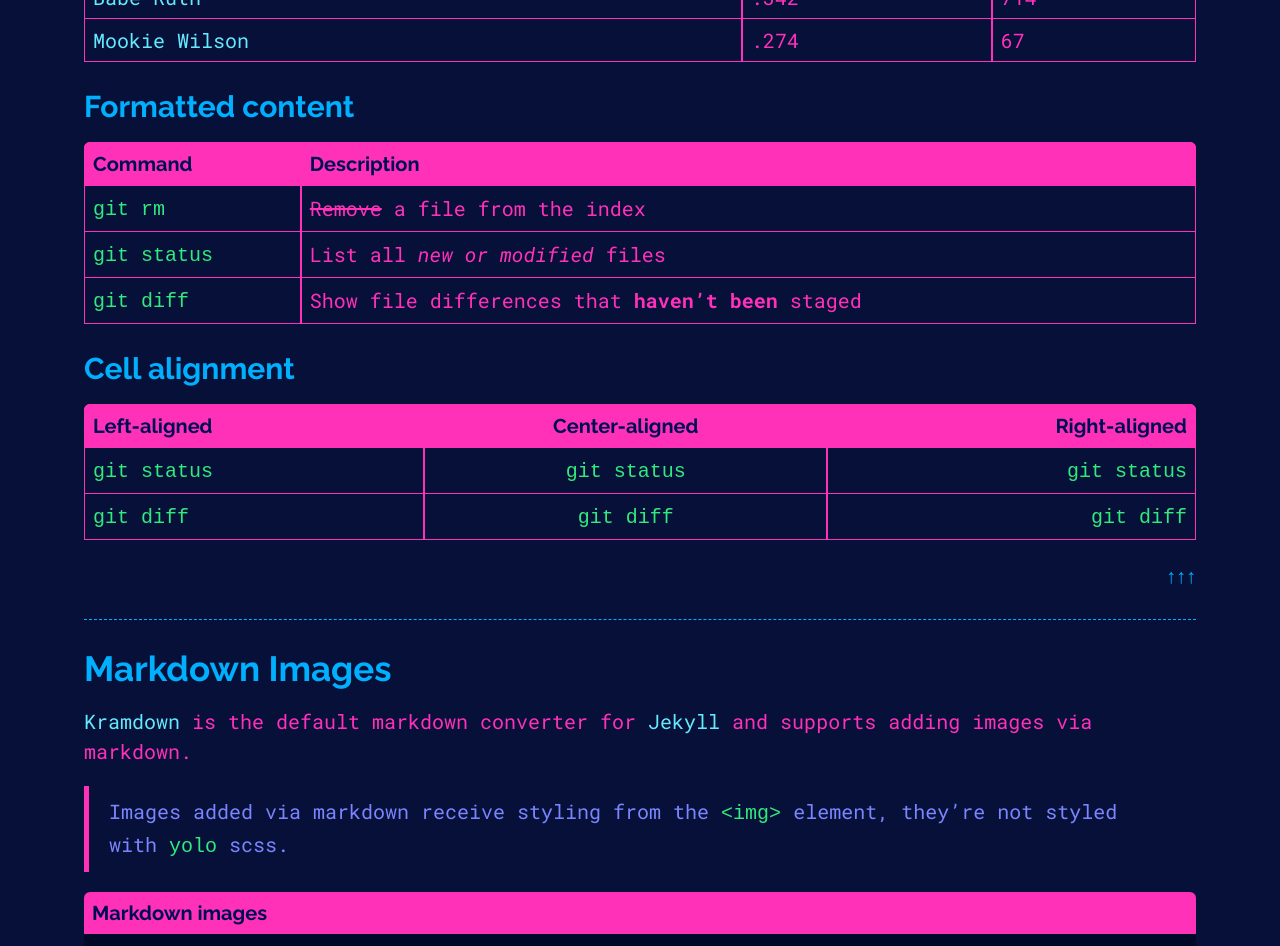
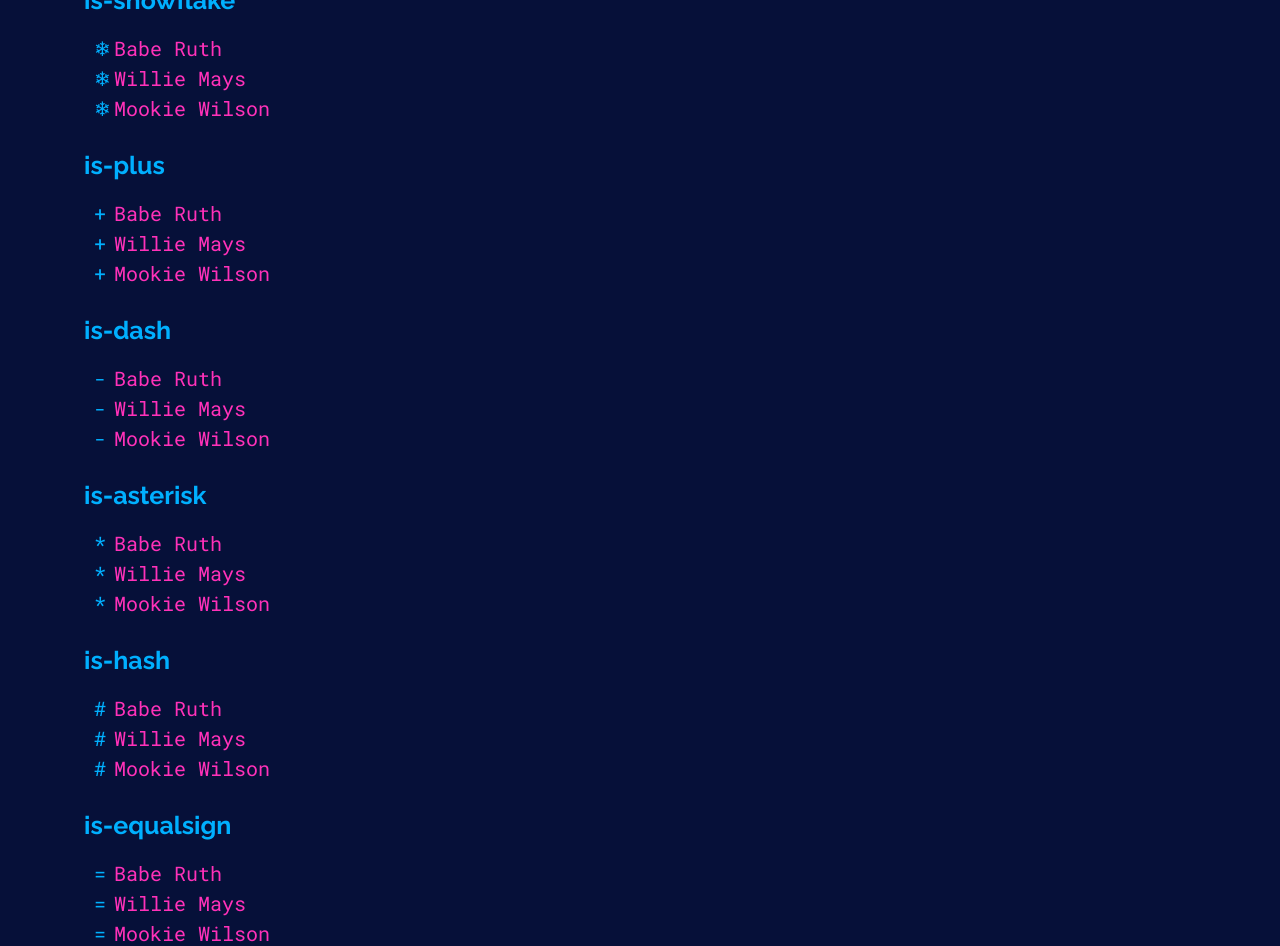
Before and after one commit to corbtastik/yolo, a Jekyll site: the page built from index.md, in a window 1280 px wide and 1400 px high, scrolled down 11648 px. Shown: the top 946 px of the window. Built offline with Jekyll 4.4.1, drawn with Linux system fonts in a browser that asks for light colours; some web fonts are replaced; some of the changed text lies outside the part shown.

Commit message:
Working: unordered lists, custom content, align with text middle

```diff
--- a/_sass/yolo/_base.scss
+++ b/_sass/yolo/_base.scss
@@ -2,13 +2,15 @@
 // base elements stylesheet
 // ----------------------------------------------------------------------------
 html {
-  font: 16px/1.5 $family-primary, sans-serif;
+  //font: 16px/1.5 $family-primary, sans-serif;
+  font-size: $size-6;
+  line-height: 1.5;
+  font-family: $family-primary;
 }
 
-// When the minimum screen width is 640px or wider then the font-size of the paragraph will change to 20px.
-@media (min-width: 768px) {
+@media (min-width: $tablet) {
   html {
-    font-size: 20px;
+    font-size: $size-5;
   }
 }
 
--- /dev/null
+++ b/_sass/yolo/_lists.scss
@@ -0,0 +1,126 @@
+// ----------------------------------------------------------------------------
+// lists stylesheet
+// ----------------------------------------------------------------------------
+ul {
+  // ul resets
+  margin-top: 0;
+  margin-bottom: 1rem;
+  padding-left: 1.5rem;
+  list-style: none;
+  display: block;
+
+  li {
+    color: $yolo-text-primary-color;
+    position: relative;
+    list-style: none;
+  }
+
+  li:before {
+    color: $yolo-accent-color;
+    display: inline-block;
+    width: 1rem;
+    margin-left: -1rem;
+    position: absolute;
+    top: 50%;
+    left: 0;
+    transform: translate(0, -50%);
+  }
+
+  &.no-bullets {
+    list-style-type: none;
+  }
+
+  &.has-border {
+    border-left: 0.3rem solid $yolo-accent-color;
+  }
+
+  &.is-dot {
+    li:before {
+      content: "\2022";
+    }
+  }
+
+  &.is-circle {
+    li:before {
+      content: "\25E6";
+    }
+  }
+
+  &.is-triangle {
+    li:before {
+      content: "\2023";
+    }
+  }
+
+  &.is-star {
+    li:before {
+      content: "\2605";
+    }
+  }
+
+  &.is-snowflake {
+    li:before {
+      content: "\2744";
+    }
+  }
+
+  &.is-plus {
+    li:before {
+      content: "\002B";
+    }
+  }
+
+  &.is-dash {
+    li:before {
+      content: "\002D";
+    }
+  }
+
+  &.is-dash {
+    li:before {
+      content: "\002D";
+    }
+  }
+
+  &.is-asterisk {
+    li:before {
+      content: "\002A";
+    }
+  }
+
+  &.is-hash {
+    li:before {
+      content: "\0023";
+    }
+  }
+
+  &.is-equalsign {
+    li:before {
+      content: "\003D";
+    }
+  }
+
+  &.is-greaterthansign {
+    li:before {
+      content: "\003E";
+    }
+  }
+
+  &.is-lessthansign {
+    li:before {
+      content: "\003C";
+    }
+  }
+
+  &.is-tilde {
+    li:before {
+      content: "\007E";
+    }
+  }
+
+  &.is-test {
+    li:before {
+      content: "\002B";
+    }
+  }
+}
--- a/css/main.scss
+++ b/css/main.scss
@@ -13,6 +13,7 @@
 @import "yolo/flexbox";
 @import "yolo/container";
 @import "yolo/tables";
+@import "yolo/lists";
 @import "yolo/header";
 @import "yolo/images";
 @import "yolo/lightbox";
@@ -75,12 +76,6 @@
   background-color: $yolo-accent-color;
 }
 
-ul.no-bullets {
-  list-style-type: none; /* Remove bullets */
-  padding: 0; /* Remove padding */
-  margin: 0; /* Remove margins */
-}
-
 .rotate {
   animation: rotation 5s infinite linear;
 }
--- a/index.md
+++ b/index.md
@@ -271,6 +271,145 @@ AND   price <= 10000
 ---
 
 ### Lists
+
+#### Styled Lists
+
+##### no styling
+
+<ul>
+  <li>Babe Ruth</li>
+  <li>Willie Mays</li>
+  <li>Mookie Wilson</li>
+</ul>
+
+##### is-dot
+
+<ul class="is-dot">
+  <li>Babe Ruth</li>
+  <li>Willie Mays</li>
+  <li>Mookie Wilson</li>
+</ul>
+
+##### is-circle
+
+<ul class="is-circle">
+  <li>Babe Ruth</li>
+  <li>Willie Mays</li>
+  <li>Mookie Wilson</li>
+</ul>
+
+##### is-triangle
+
+<ul class="is-triangle">
+  <li>Babe Ruth</li>
+  <li>Willie Mays</li>
+  <li>Mookie Wilson</li>
+</ul>
+
+##### is-star
+
+<ul class="is-star">
+  <li>Babe Ruth</li>
+  <li>Willie Mays</li>
+  <li>Mookie Wilson</li>
+</ul>
+
+##### is-snowflake
+
+<ul class="is-snowflake">
+  <li>Babe Ruth</li>
+  <li>Willie Mays</li>
+  <li>Mookie Wilson</li>
+</ul>
+
+##### is-plus
+
+<ul class="is-plus">
+  <li>Babe Ruth</li>
+  <li>Willie Mays</li>
+  <li>Mookie Wilson</li>
+</ul>
+
+##### is-dash
+
+<ul class="is-dash">
+  <li>Babe Ruth</li>
+  <li>Willie Mays</li>
+  <li>Mookie Wilson</li>
+</ul>
+
+##### is-asterisk
+
+<ul class="is-asterisk">
+  <li>Babe Ruth</li>
+  <li>Willie Mays</li>
+  <li>Mookie Wilson</li>
+</ul>
+
+##### is-hash
+
+<ul class="is-hash">
+  <li>Babe Ruth</li>
+  <li>Willie Mays</li>
+  <li>Mookie Wilson</li>
+</ul>
+
+##### is-equalsign
+
+<ul class="is-equalsign">
+  <li>Babe Ruth</li>
+  <li>Willie Mays</li>
+  <li>Mookie Wilson</li>
+</ul>
+
+##### is-greaterthansign
+
+<ul class="is-greaterthansign">
+  <li>Babe Ruth</li>
+  <li>Willie Mays</li>
+  <li>Mookie Wilson</li>
+</ul>
+
+##### is-lessthansign
+
+<ul class="is-lessthansign">
+  <li>Babe Ruth</li>
+  <li>Willie Mays</li>
+  <li>Mookie Wilson</li>
+</ul>
+
+##### is-tilde
+
+<ul class="is-tilde">
+  <li>Babe Ruth</li>
+  <li>Willie Mays</li>
+  <li>Mookie Wilson</li>
+</ul>
+
+##### is-test
+
+<ul class="is-test">
+  <li>Babe Ruth</li>
+  <li>Willie Mays</li>
+  <li>Mookie Wilson</li>
+</ul>
+
+##### has-border
+
+<ul class="has-border">
+  <li>Babe Ruth</li>
+  <li>Willie Mays</li>
+  <li>Mookie Wilson</li>
+</ul>
+
+##### no-bullets
+
+<ul class="no-bullets">
+  <li>Babe Ruth</li>
+  <li>Willie Mays</li>
+  <li>Mookie Wilson</li>
+</ul>
+
 
 #### Unordered
 
```
